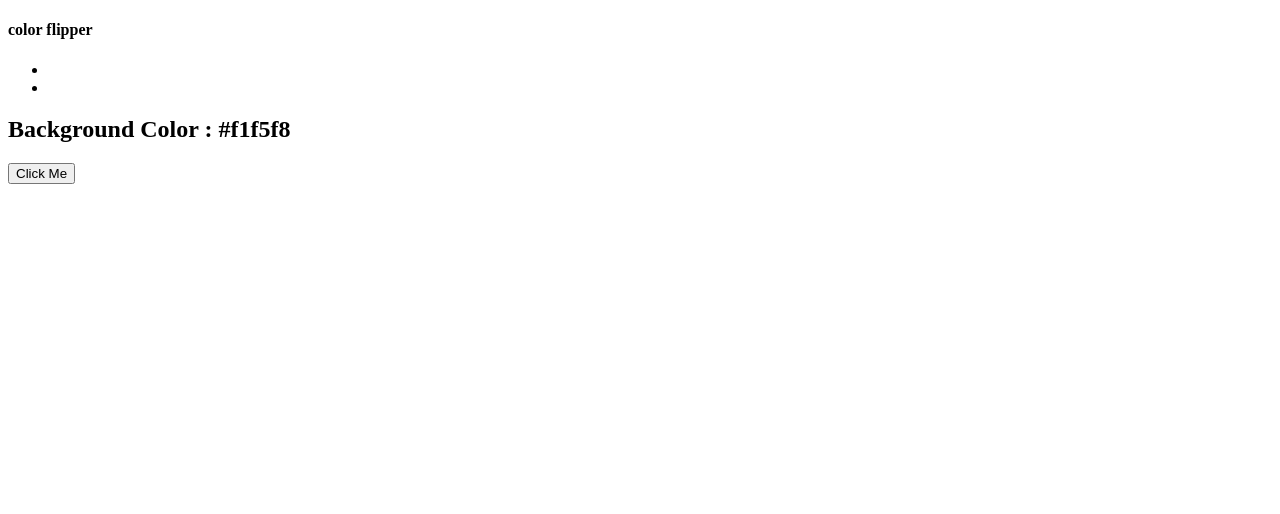
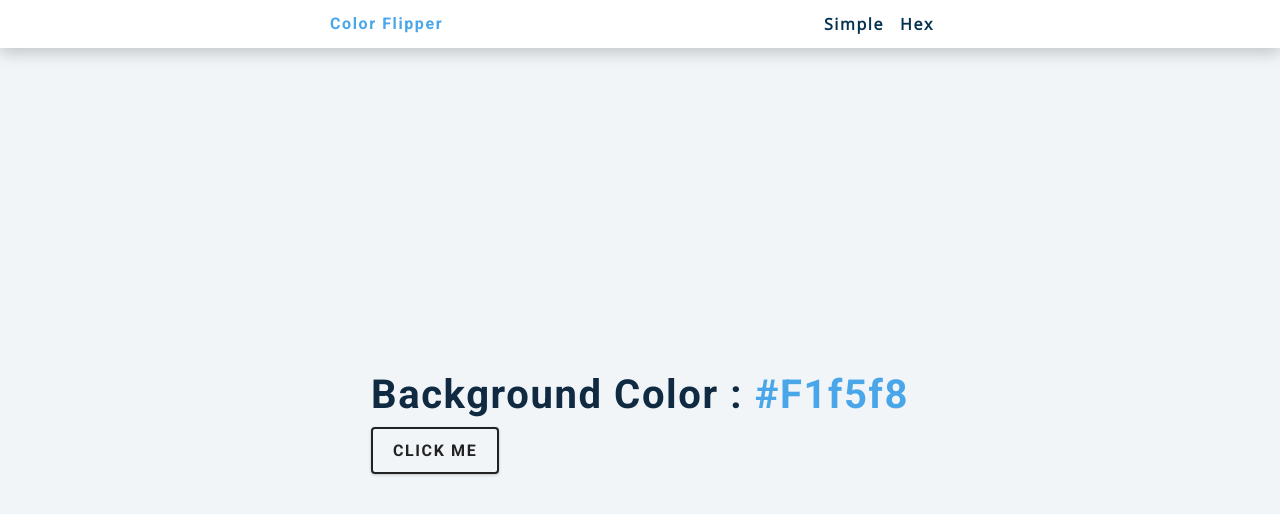
Before and after one commit to aviranjan07/Change_Background_Color, a plain HTML site: page hex.html in a window 1280 px wide. Drawn offline with nearby package versions, Linux system fonts and the light colour scheme.

Commit message:
complete project

```diff
--- a/hex.html
+++ b/hex.html
@@ -14,10 +14,10 @@
             <h4>color flipper</h4>
             <ul class="nav-links">
                 <li>
-                    <a href="index.html"></a>
+                    <a href="./index.html">Simple</a>
                 </li>
                 <li>
-                    <a href="hex.html"></a>
+                    <a href="./hex.html">Hex</a>
                 </li>
             </ul>
         </div>
--- a/hex.js
+++ b/hex.js
@@ -1 +1,18 @@
 const hex = [0, 1, 2, 3, 4, 5, 6, 7, 8, 9, "A", "B", "C",  "D", "E", "F"];
+
+const btn = document.getElementById("btn");
+const color = document.querySelector(".color");
+
+btn.addEventListener("click", function(){
+    let hexColor = "#";
+    for(let i = 0; i < 6; i++){
+        hexColor += hex[getRandomNumber()];
+    }
+
+    color.textContent = hexColor;
+    document.body.style.backgroundColor = hexColor;
+});
+
+function getRandomNumber() {
+    return Math.floor(Math.random() * hex.length);
+}
--- a/style.css
+++ b/style.css
@@ -0,0 +1,234 @@
+/*
+===============
+Fonts
+===============
+*/
+@import url("https://fonts.googleapis.com/css?family=Open+Sans|Roboto:400,700&display=swap");
+
+/*
+===============
+Variables
+===============
+*/
+
+:root {
+  /* dark shades of primary color*/
+  --clr-primary-1: hsl(205, 86%, 17%);
+  --clr-primary-2: hsl(205, 77%, 27%);
+  --clr-primary-3: hsl(205, 72%, 37%);
+  --clr-primary-4: hsl(205, 63%, 48%);
+  /* primary/main color */
+  --clr-primary-5: hsl(205, 78%, 60%);
+  /* lighter shades of primary color */
+  --clr-primary-6: hsl(205, 89%, 70%);
+  --clr-primary-7: hsl(205, 90%, 76%);
+  --clr-primary-8: hsl(205, 86%, 81%);
+  --clr-primary-9: hsl(205, 90%, 88%);
+  --clr-primary-10: hsl(205, 100%, 96%);
+  /* darkest grey - used for headings */
+  --clr-grey-1: hsl(209, 61%, 16%);
+  --clr-grey-2: hsl(211, 39%, 23%);
+  --clr-grey-3: hsl(209, 34%, 30%);
+  --clr-grey-4: hsl(209, 28%, 39%);
+  /* grey used for paragraphs */
+  --clr-grey-5: hsl(210, 22%, 49%);
+  --clr-grey-6: hsl(209, 23%, 60%);
+  --clr-grey-7: hsl(211, 27%, 70%);
+  --clr-grey-8: hsl(210, 31%, 80%);
+  --clr-grey-9: hsl(212, 33%, 89%);
+  --clr-grey-10: hsl(210, 36%, 96%);
+  --clr-white: #fff;
+  --clr-red-dark: hsl(360, 67%, 44%);
+  --clr-red-light: hsl(360, 71%, 66%);
+  --clr-green-dark: hsl(125, 67%, 44%);
+  --clr-green-light: hsl(125, 71%, 66%);
+  --clr-black: #222;
+  --ff-primary: "Roboto", sans-serif;
+  --ff-secondary: "Open Sans", sans-serif;
+  --transition: all 0.3s linear;
+  --spacing: 0.1rem;
+  --radius: 0.25rem;
+  --light-shadow: 0 5px 15px rgba(0, 0, 0, 0.1);
+  --dark-shadow: 0 5px 15px rgba(0, 0, 0, 0.2);
+  --max-width: 1170px;
+  --fixed-width: 620px;
+}
+/*
+===============
+Global Styles
+===============
+*/
+
+*,
+::after,
+::before {
+  margin: 0;
+  padding: 0;
+  box-sizing: border-box;
+}
+body {
+  font-family: var(--ff-secondary);
+  background: var(--clr-grey-10);
+  color: var(--clr-grey-1);
+  line-height: 1.5;
+  font-size: 0.875rem;
+}
+ul {
+  list-style-type: none;
+}
+a {
+  text-decoration: none;
+}
+h1,
+h2,
+h3,
+h4 {
+  letter-spacing: var(--spacing);
+  text-transform: capitalize;
+  line-height: 1.25;
+  margin-bottom: 0.75rem;
+  font-family: var(--ff-primary);
+}
+h1 {
+  font-size: 3rem;
+}
+h2 {
+  font-size: 2rem;
+}
+h3 {
+  font-size: 1.25rem;
+}
+h4 {
+  font-size: 0.875rem;
+}
+p {
+  margin-bottom: 1.25rem;
+  color: var(--clr-grey-5);
+}
+@media screen and (min-width: 800px) {
+  h1 {
+    font-size: 4rem;
+  }
+  h2 {
+    font-size: 2.5rem;
+  }
+  h3 {
+    font-size: 1.75rem;
+  }
+  h4 {
+    font-size: 1rem;
+  }
+  body {
+    font-size: 1rem;
+  }
+  h1,
+  h2,
+  h3,
+  h4 {
+    line-height: 1;
+  }
+}
+/*  global classes */
+
+/* section */
+.section {
+  padding: 5rem 0;
+}
+
+.section-center {
+  width: 90vw;
+  margin: 0 auto;
+  max-width: 1170px;
+}
+@media screen and (min-width: 992px) {
+  .section-center {
+    width: 95vw;
+  }
+}
+main {
+  min-height: 100vh;
+  display: grid;
+  place-items: center;
+}
+
+/*
+===============
+Nav
+===============
+*/
+nav {
+  background: var(--clr-white);
+  height: 3rem;
+  display: grid;
+  align-items: center;
+  box-shadow: var(--dark-shadow);
+}
+.nav-center {
+  width: 90vw;
+  max-width: var(--fixed-width);
+  margin: 0 auto;
+  display: flex;
+  align-items: center;
+  justify-content: space-between;
+}
+.nav-center h4 {
+  margin-bottom: 0;
+  color: var(--clr-primary-5);
+}
+.nav-links {
+  display: flex;
+}
+nav a {
+  text-transform: capitalize;
+  font-weight: 700;
+  font-size: 1rem;
+  color: var(--clr-primary-1);
+  letter-spacing: var(--spacing);
+  margin-right: 1rem;
+}
+nav a:hover {
+  color: var(--clr-primary-5);
+}
+/*
+===============
+Container
+===============
+*/
+main {
+  min-height: calc(100vh - 3rem);
+  display: grid;
+  place-items: center;
+}
+.container {
+  text-align: center;
+}
+.container h2 {
+  background: var(--clr-black);
+  color: var(--clr-white);
+  padding: 1rem;
+  border-radius: var(--radius);
+  margin-bottom: 2.5rem;
+}
+.color {
+  color: var(--clr-primary-5);
+}
+.btn-hero {
+  font-family: var(--ff-primary);
+  text-transform: uppercase;
+  background: transparent;
+  color: var(--clr-black);
+  letter-spacing: var(--spacing);
+  display: inline-block;
+  font-weight: 700;
+  transition: var(--transition);
+  border: 2px solid var(--clr-black);
+  cursor: pointer;
+  box-shadow: 0 1px 3px rgba(0, 0, 0, 0.2);
+  border-radius: var(--radius);
+  font-size: 1rem;
+  padding: 0.75rem 1.25rem;
+}
+.btn-hero:hover {
+  color: var(--clr-white);
+  background: var(--clr-black);
+}
```
Also changed, not shown: index.html (+2 -2 lines).
